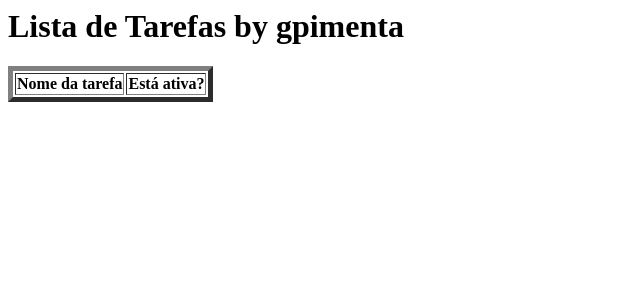
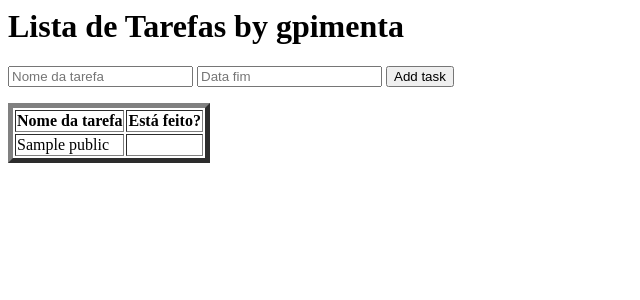
Before and after one commit to melt44/to_do_list_python, a Flask app: page / in a window 1280 px wide. Shown: the top 300 px of the page, without its empty margins (0-640 px from the left). Run offline with Flask 3, Linux system fonts and the light colour scheme; a database or web service that is not in the repository returns one stand-in record (values such as "Sample title"); lists and menus that the app fills with data are empty; some libraries are stand-ins or nearby versions.

Commit message:
Mudei as propriedades de algumas colunas e implementei a função para inserir novos dados no BD

```diff
--- /dev/null
+++ b/DB.py
@@ -0,0 +1,29 @@
+import os
+import psycopg2
+from dotenv import load_dotenv
+
+# carregar as variáveis do .env
+load_dotenv()
+
+# atribuir as varíáveis às credenciais
+db_name = os.getenv("DB_NAME")
+db_user = os.getenv("DB_USER")
+db_host = os.getenv("DB_HOST")
+db_pw = os.getenv("DB_PASSWORD")
+
+
+def getTaskList():
+    conn = psycopg2.connect(dbname=db_name, user=db_user, host=db_host, password=db_pw)
+    cur = conn.cursor()
+    cur.execute('SELECT nome_task, is_done FROM public."TaskList";')
+    lista_de_tarefas = cur.fetchall()
+    cur.close
+    conn.close
+    return lista_de_tarefas
+
+def addTask(nome, data):
+    conn = psycopg2.connect(dbname=db_name, user=db_user, host=db_host, password=db_pw)
+    cur = conn.cursor()
+    cur.execute('INSERT INTO public."TaskList"(nome_task, data_fim) values(\'%s\', \'%s\');commit;' % (nome, data))
+    cur.close
+    conn.close
--- a/app.py
+++ b/app.py
@@ -1,37 +1,20 @@
-from flask import Flask, render_template
-#from typing import Optional
-#from dataclasses import dataclass, field
-from DB import getTaskList
-
+from flask import Flask, render_template, request, redirect, url_for
+from DB import getTaskList, addTask
 
 app = Flask(__name__)
 
+lista_de_tarefas = getTaskList()
 
-
-#lista_tarefas = [["Caminhar no parque", True],["Jogar futebol", False],["Ir ao mercado", True]]
-lista_de_tarefas = getTaskList()
-'''@dataclass(frozen=False)
-class Tarefas:
-    nome: str
-    concluido: bool
-    data_prazo: str
-
-lista_tarefas = [
-    Tarefas("Caminhar no parque", False, "19/09/2006"),
-    Tarefas("Jogar videogame", True, "20/05/2026"),
-    Tarefas("Buscar cola", False, "11/09/2001")
-]
-
-t1 = lista_tarefas[0]
-t2 = lista_tarefas[1]
-t3 = lista_tarefas[2]'''
-
-
-
-
-@app.route('/')
+@app.route("/")
 def home_pg():
-   #return render_template("lista_tarefas.html", tarefas=lista_tarefas)
+    lista_de_tarefas = getTaskList()
     return render_template("lista_tarefas.html", tarefas=lista_de_tarefas)
 
+@app.route("/add", methods=['POST'])
+def add():
+    nomeTask = request.form['nomeTask']
+    dataFim = request.form['dataFim']
+    addTask(nomeTask, dataFim)
+    return redirect(url_for('home_pg'))
+
 app.run()
--- a/templates/lista_tarefas.html
+++ b/templates/lista_tarefas.html
@@ -2,23 +2,30 @@
     <h1>
         Lista de Tarefas by gpimenta
     </h1>
+    <body>
+        <form method="post" action="/add">
+            <input type="text" name="nomeTask" placeholder="Nome da tarefa">
+            <input type="text" name="dataFim" placeholder="Data fim">
+            <input type="submit" value="Add task">
+        </form>
         <table border="5">
             <tr>
                 <th>
                     Nome da tarefa
                 </th>
                 <th>
-                Está ativa?
+                    Está feito?
                 </th>
-        {% for task in tarefas: %}
+            {% for task in tarefas %}
                 <tr>
                     <td>
-                    {{task[0]}}
+                        {{ task[0] }}
                     </td>
                     <td>
-                    {{task[1]}}
+                        {{ task[1] }}
                     </td>
                 </tr>
             {% endfor %}
         </table>
+    </body>
 </html>
```
Also changed, not shown: 1 other file. Lines whose indentation alone changed are shown as unchanged.
